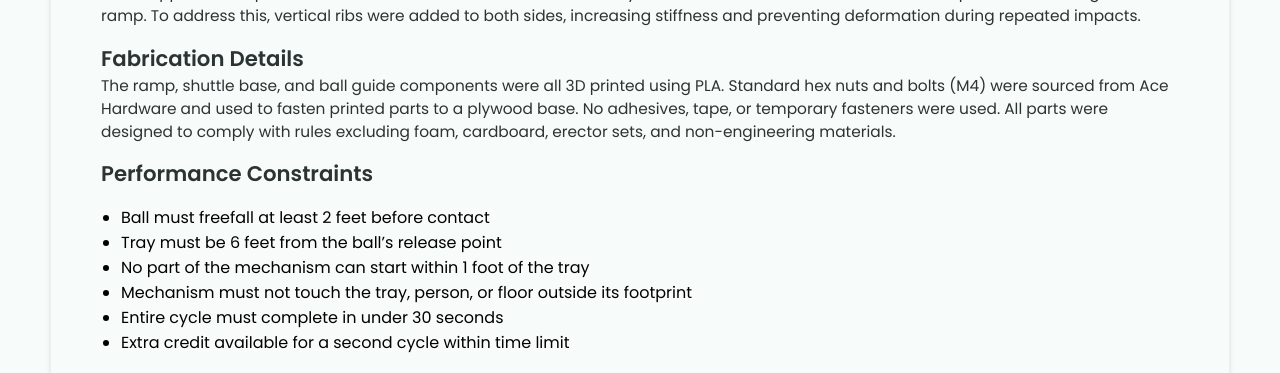
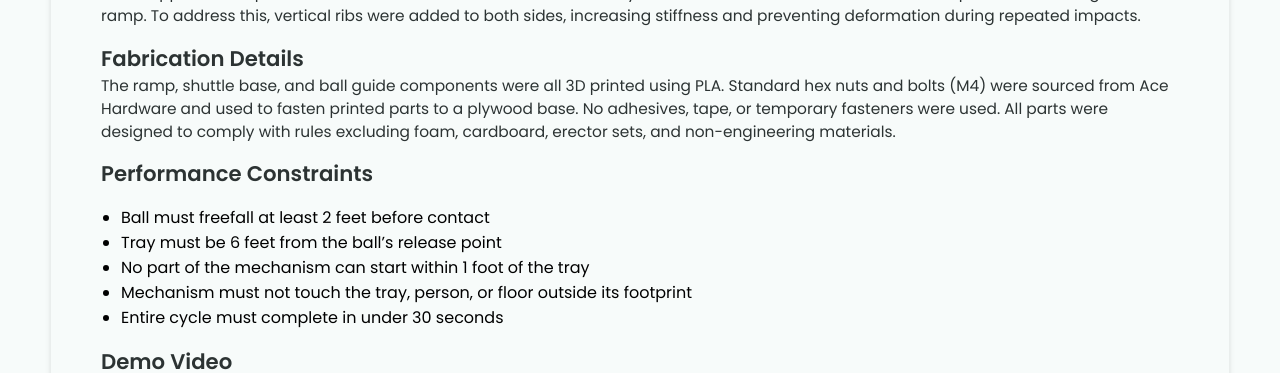
Before and after one commit to jaysonmendoza/jaysonmendoza.github.io, a Jekyll site: the page built from _projects/Autonomous Tennis Ball Retrieval Robot/index.md, in a window 1280 px wide and 900 px high, scrolled down 1078 px, cut to the strip 0-373 px from the top of the window. Built offline with Jekyll 4.4.1, drawn with Linux system fonts in a browser that asks for light colours.

Commit message:
Update index.md

```diff
--- a/_projects/Autonomous Tennis Ball Retrieval Robot/index.md
+++ b/_projects/Autonomous Tennis Ball Retrieval Robot/index.md
@@ -31,7 +31,6 @@ The ramp, shuttle base, and ball guide components were all 3D printed using PLA.
 - No part of the mechanism can start within 1 foot of the tray
 - Mechanism must not touch the tray, person, or floor outside its footprint
 - Entire cycle must complete in under 30 seconds
-- Extra credit available for a second cycle within time limit
 
 ## Demo Video
 
```
